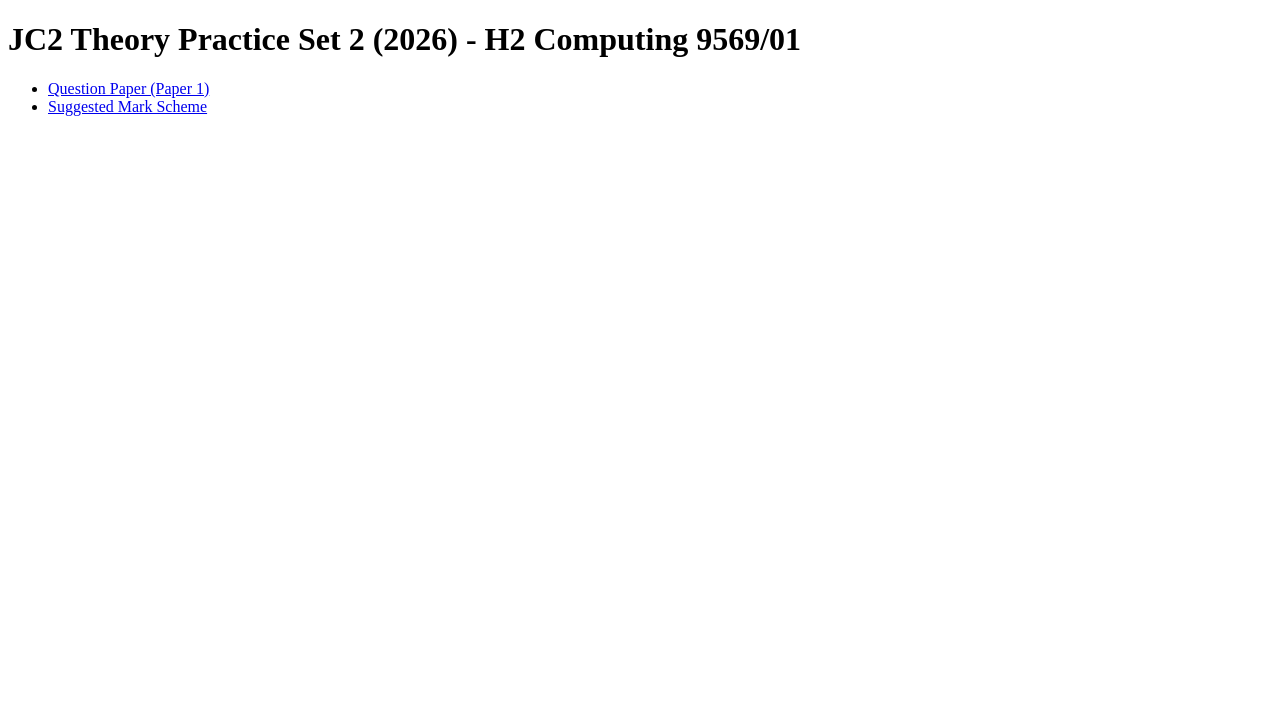
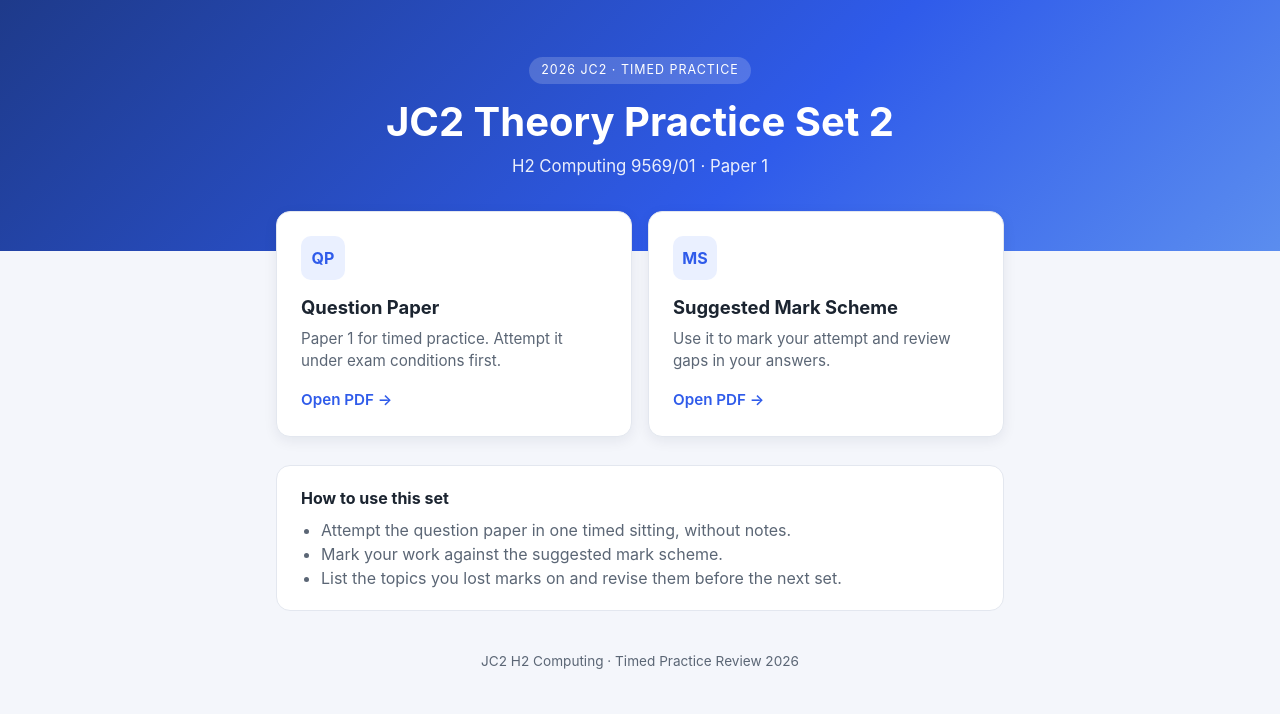
Before and after one commit to gisc/timedpracticereview26, a plain HTML site: page index.html in a window 1280 px wide. Drawn offline with Linux system fonts and the light colour scheme.

Commit message:
Enhance index.html with styling and structure updates

```diff
--- a/index.html
+++ b/index.html
@@ -3,13 +3,59 @@
 <head>
 <meta charset="utf-8">
 <meta name="viewport" content="width=device-width, initial-scale=1">
-<title>JC2 Theory Practice Set 2 (2026)</title>
+<title>JC2 Theory Practice Set 2 (2026) | H2 Computing 9569/01</title>
+<style>
+:root{--ink:#1b2430;--muted:#5b6675;--accent:#2f5bea;--bg:#f4f6fb;--card:#fff;--line:#e3e7ef}
+*{box-sizing:border-box}
+body{margin:0;font-family:-apple-system,BlinkMacSystemFont,"Segoe UI",Roboto,Helvetica,Arial,sans-serif;color:var(--ink);background:var(--bg);line-height:1.5}
+header{background:linear-gradient(135deg,#1e3a8a,#2f5bea 60%,#5b8def);color:#fff;padding:56px 20px 72px;text-align:center}
+.tag{display:inline-block;font-size:.78rem;letter-spacing:.08em;text-transform:uppercase;background:rgba(255,255,255,.18);padding:4px 12px;border-radius:999px;margin-bottom:14px}
+h1{margin:0 0 8px;font-size:clamp(1.7rem,4vw,2.5rem);line-height:1.2}
+header p{margin:0;opacity:.9;font-size:1.05rem}
+main{max-width:760px;margin:-40px auto 40px;padding:0 16px}
+.cards{display:grid;gap:16px;grid-template-columns:repeat(auto-fit,minmax(280px,1fr))}
+.card{display:flex;flex-direction:column;background:var(--card);border:1px solid var(--line);border-radius:14px;padding:24px;text-decoration:none;color:inherit;box-shadow:0 4px 14px rgba(20,30,60,.07);transition:transform .15s,box-shadow .15s}
+.card:hover,.card:focus{transform:translateY(-3px);box-shadow:0 10px 24px rgba(20,30,60,.13);outline:none}
+.icon{width:44px;height:44px;border-radius:10px;background:#eaf0ff;color:var(--accent);display:flex;align-items:center;justify-content:center;font-weight:700;margin-bottom:14px}
+.card h2{margin:0 0 6px;font-size:1.15rem}
+.card p{margin:0 0 16px;color:var(--muted);font-size:.95rem;flex:1}
+.btn{color:var(--accent);font-weight:600;font-size:.95rem}
+.note{margin-top:28px;background:var(--card);border:1px solid var(--line);border-radius:14px;padding:20px 24px}
+.note h3{margin:0 0 8px;font-size:1rem}
+.note ul{margin:0;padding-left:20px;color:var(--muted)}
+footer{text-align:center;color:var(--muted);font-size:.85rem;padding:0 16px 40px}
+</style>
 </head>
 <body>
-<h1>JC2 Theory Practice Set 2 (2026) - H2 Computing 9569/01</h1>
+<header>
+<span class="tag">2026 JC2 &middot; Timed Practice</span>
+<h1>JC2 Theory Practice Set 2</h1>
+<p>H2 Computing 9569/01 &middot; Paper 1</p>
+</header>
+<main>
+<div class="cards">
+<a class="card" href="2026_JPJC_JC2_Theory_Practice_Set2_P1.pdf">
+<div class="icon">QP</div>
+<h2>Question Paper</h2>
+<p>Paper 1 for timed practice. Attempt it under exam conditions first.</p>
+<span class="btn">Open PDF &rarr;</span>
+</a>
+<a class="card" href="2026_JPJC_JC2_Theory_Practice_Set2_P1_Suggested_Mark_Scheme.pdf">
+<div class="icon">MS</div>
+<h2>Suggested Mark Scheme</h2>
+<p>Use it to mark your attempt and review gaps in your answers.</p>
+<span class="btn">Open PDF &rarr;</span>
+</a>
+</div>
+<div class="note">
+<h3>How to use this set</h3>
 <ul>
-<li><a href="2026_JPJC_JC2_Theory_Practice_Set2_P1.pdf">Question Paper (Paper 1)</a></li>
-<li><a href="2026_JPJC_JC2_Theory_Practice_Set2_P1_Suggested_Mark_Scheme.pdf">Suggested Mark Scheme</a></li>
+<li>Attempt the question paper in one timed sitting, without notes.</li>
+<li>Mark your work against the suggested mark scheme.</li>
+<li>List the topics you lost marks on and revise them before the next set.</li>
 </ul>
+</div>
+</main>
+<footer>JC2 H2 Computing &middot; Timed Practice Review 2026</footer>
 </body>
 </html>
```
